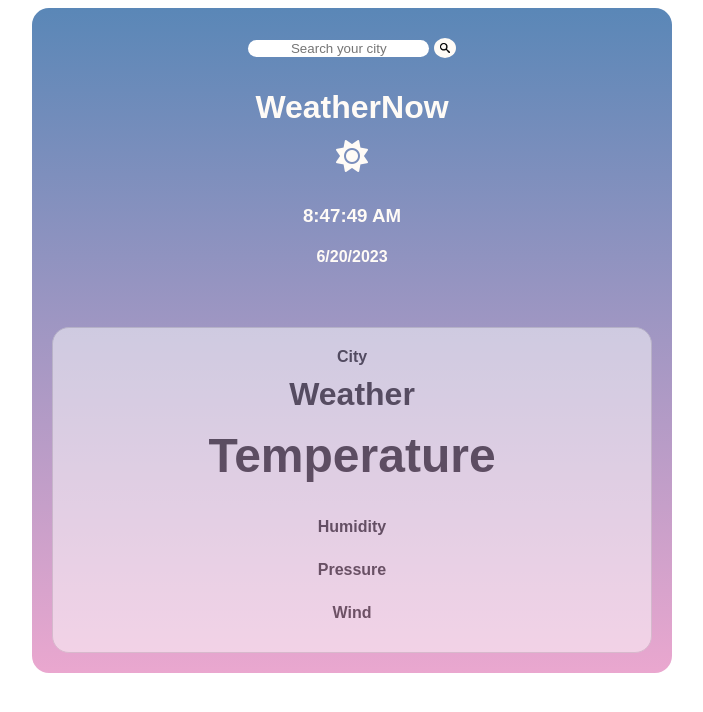
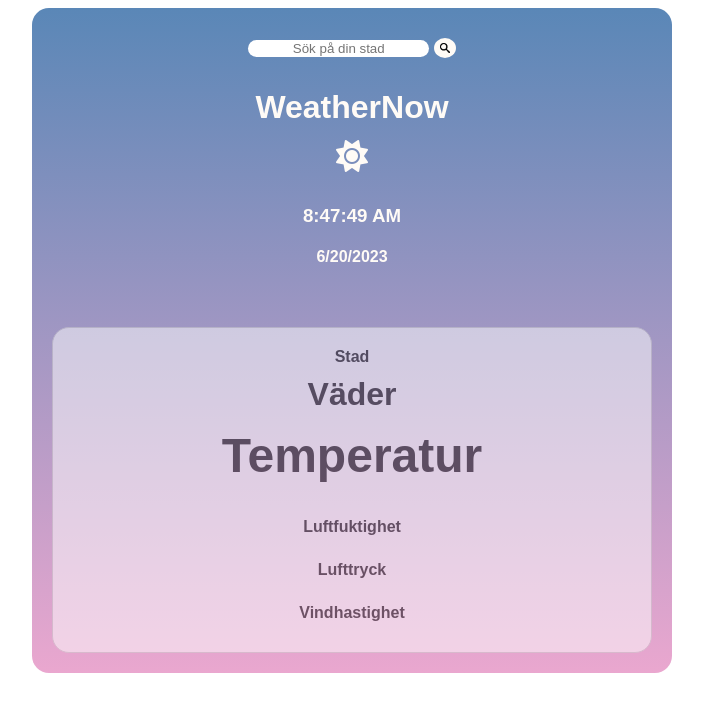
Before and after one commit to Mamantus/weather_app, a plain HTML site: page index.html in a window 1280 px wide. Shown: the whole page, without its empty margins (288-991 px from the left). Drawn offline with Linux system fonts and the light colour scheme.

Commit message:
smaller text changes

```diff
--- a/index.html
+++ b/index.html
@@ -13,7 +13,7 @@
 
         <div class="search-container">
             <div class="search">
-                <input type="text" placeholder="Search your city" spellcheck="false">
+                <input type="text" placeholder="Sök på din stad" spellcheck="false">
                 <button class="searchBtn"><img src="/Images/search.png" width="10px" alt=""></button>
             </div>
         </div>
@@ -29,13 +29,13 @@
         </div>
 
 		<div class="weather-info">
-            <div class="city">City</div>
-            <div class="weather">Weather</div>
-            <div class="temp">Temperature</div>
+            <div class="city">Stad</div>
+            <div class="weather">Väder</div>
+            <div class="temp">Temperatur</div>
             <div class="sub-info">
-                <div class="humidity">Humidity</div>
-                <div class="pressure">Pressure</div>
-                <div class="wind">Wind</div>
+                <div class="humidity">Luftfuktighet</div>
+                <div class="pressure">Lufttryck</div>
+                <div class="wind">Vindhastighet</div>
             </div>
         </div>
 	</div>
```
